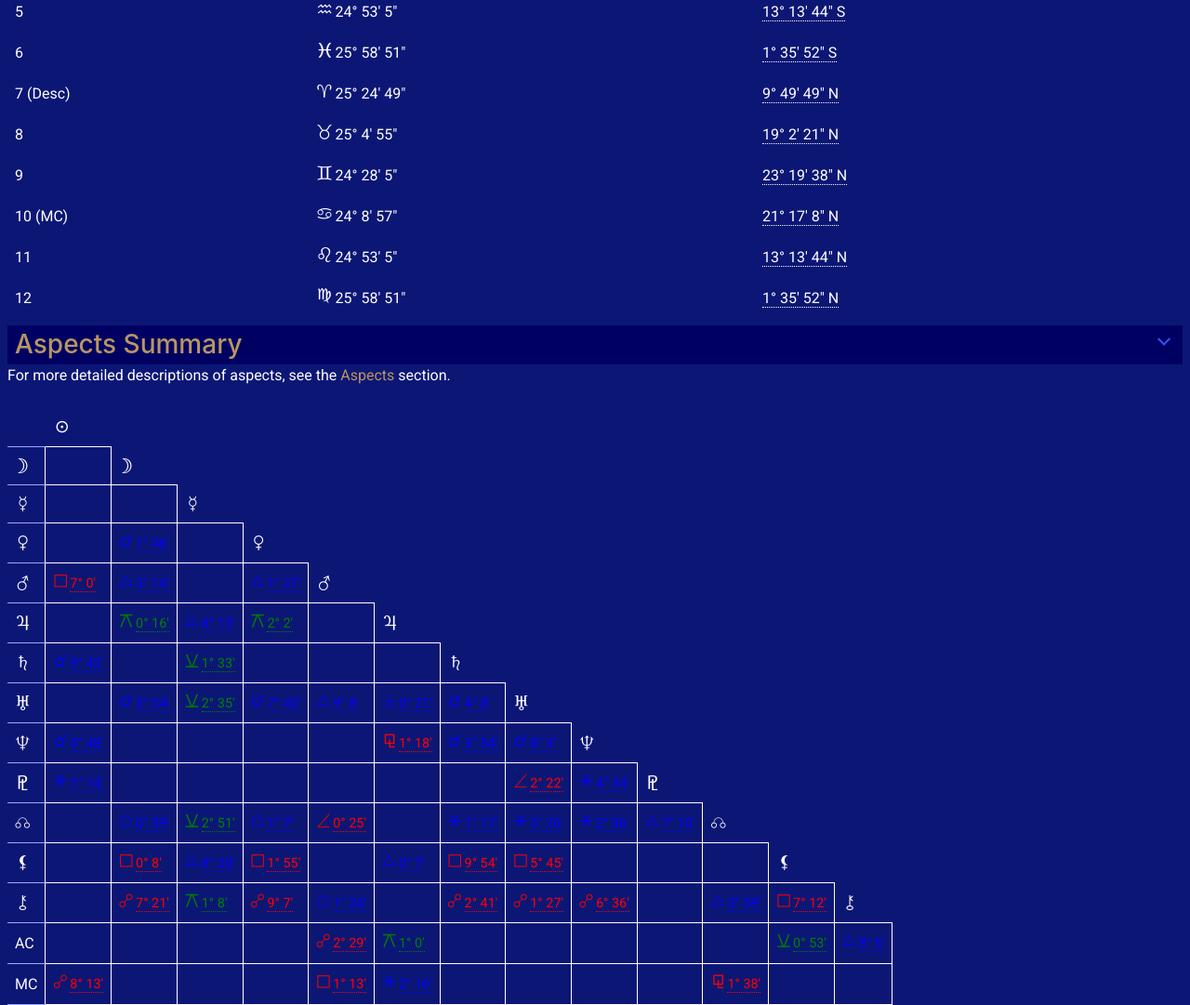
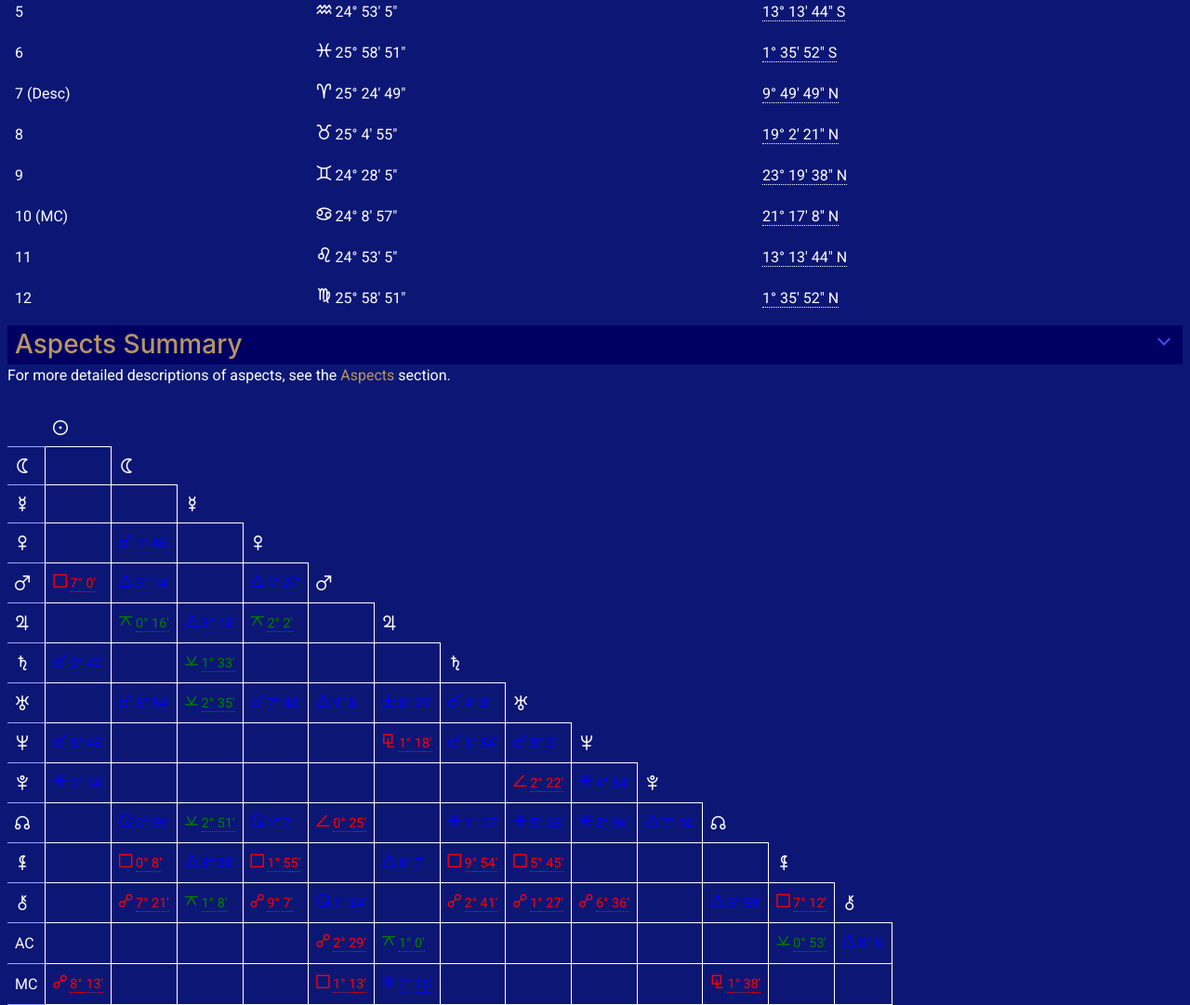
Before and after one commit to chalkandcheese/epistyle, a website: page dev/index.html in a window 1280 px wide. Shown: the part 1719-2800 px from the top of the page at 93% size. Drawn offline with nearby package versions, Linux system fonts and the light colour scheme; some icons are missing; a web font is replaced by a local one.

Commit message:
Use new glyphs for icons
Change font name from freenatalchart-icons to firmament

```diff
--- a/src/_icons.scss
+++ b/src/_icons.scss
@@ -1,61 +1,66 @@
-/* Generated by Glyphter (http://www.glyphter.com) on  Sat Sep 12 2020*/
+/* Generated by Glyphter (http://www.glyphter.com) on  Sun Dec 27 2020*/
 @font-face {
-    font-family: 'freenatalchart icons';
-    src: url('fonts/freenatalchart-icons.eot');
-    src: url('fonts/freenatalchart-icons.eot?#iefix') format('embedded-opentype'),
-         url('fonts/freenatalchart-icons.woff') format('woff'),
-         url('fonts/freenatalchart-icons.ttf') format('truetype'),
-         url('fonts/freenatalchart-icons.svg#freenatalchart-icons') format('svg');
+    font-family: 'firmament';
+    src: url('fonts/firmament.eot');
+    src: url('fonts/firmament.eot?#iefix') format('embedded-opentype'),
+         url('fonts/firmament.woff') format('woff'),
+         url('fonts/firmament.ttf') format('truetype'),
+         url('fonts/firmament.svg#firmament') format('svg');
     font-weight: normal;
     font-style: normal;
 }
 [class*='fnc-']:before{
 	display: inline-block;
-   font-family: 'freenatalchart icons';
+   font-family: 'firmament';
    font-style: normal;
    font-weight: normal;
    line-height: 1;
    -webkit-font-smoothing: antialiased;
    -moz-osx-font-smoothing: grayscale
 }
-.fnc-Aries:before{content:'\0041';}
+
+.fnc-Gemini:before{content:'\0041';}
 .fnc-Aquarius:before{content:'\0042';}
-.fnc-Cancer:before{content:'\0043';}
-.fnc-Capricorn:before{content:'\0044';}
-.fnc-Chiron:before{content:'\0045';}
-.fnc-Gemini:before{content:'\0046';}
-.fnc-Jupiter:before{content:'\0047';}
-.fnc-Leo:before{content:'\0048';}
-.fnc-Libra:before{content:'\0049';}
-.fnc-Mars:before{content:'\004a';}
-.fnc-MeanApog:before{content:'\004b';}
-.fnc-MeanNode:before{content:'\004c';}
-.fnc-Mercury:before{content:'\004d';}
-.fnc-Moon:before{content:'\004e';}
-.fnc-Neptune:before{content:'\004f';}
-.fnc-Pisces:before{content:'\0050';}
-.fnc-Pluto:before{content:'\0051';}
-.fnc-Sagittarius:before{content:'\0052';}
-.fnc-Saturn:before{content:'\0053';}
-.fnc-Scorpio:before{content:'\0054';}
-.fnc-Sun:before{content:'\0055';}
-.fnc-Taurus:before{content:'\0056';}
-.fnc-Uranus:before{content:'\0057';}
-.fnc-Venus:before{content:'\0058';}
-.fnc-Virgo:before{content:'\0059';}
-.fnc-BiQuintile:before{content:'\005a';}
-.fnc-Conjunction:before{content:'\0061';}
-.fnc-Novile:before{content:'\0062';}
-.fnc-Opposition:before{content:'\0063';}
-.fnc-Quincunx:before{content:'\0064';}
-.fnc-Quintile:before{content:'\0065';}
-.fnc-SemiSextile:before{content:'\0066';}
-.fnc-SemiSquare:before{content:'\0067';}
-.fnc-Septile:before{content:'\0068';}
-.fnc-Sesquisquare:before{content:'\0069';}
-.fnc-Sextile:before{content:'\006a';}
+.fnc-Leo:before{content:'\0043';}
+.fnc-Sagittarius:before{content:'\0044';}
+.fnc-Aries:before{content:'\0045';}
+.fnc-Libra:before{content:'\0046';}
+.fnc-Pisces:before{content:'\0047';}
+.fnc-Scorpio:before{content:'\0048';}
+.fnc-Taurus:before{content:'\0049';}
+.fnc-Virgo:before{content:'\004a';}
+.fnc-Cancer:before{content:'\004b';}
+.fnc-Capricorn:before{content:'\004c';}
+.fnc-Jupiter:before{content:'\004d';}
+.fnc-Mars:before{content:'\004e';}
+.fnc-Vesta:before{content:'\004f';}
+.fnc-Juno:before{content:'\0050';}
+.fnc-Chiron:before{content:'\0051';}
+.fnc-Venus:before{content:'\0052';}
+.fnc-Uranus:before{content:'\0053';}
+.fnc-MeanApog:before{content:'\0054';}
+.fnc-Saturn:before{content:'\0055';}
+.fnc-Ceres:before{content:'\0056';}
+.fnc-Mercury:before{content:'\0057';}
+.fnc-Sun:before{content:'\0058';}
+.fnc-Pallas:before{content:'\0059';}
+.fnc-Pluto:before{content:'\005a';}
+.fnc-Neptune:before{content:'\0061';}
+.fnc-Moon:before{content:'\0062';}
+.fnc-MeanNode:before{content:'\0063';}
+.fnc-Opposition:before{content:'\0064';}
+.fnc-Trine:before{content:'\0065';}
+.fnc-SemiSquare:before{content:'\0066';}
+.fnc-Quintile:before{content:'\0067';}
+.fnc-Novile:before{content:'\0068';}
+.fnc-Septile:before{content:'\0069';}
+.fnc-Conjunction:before{content:'\006a';}
 .fnc-Square:before{content:'\006b';}
-.fnc-Trine:before{content:'\006c';}
+.fnc-Sextile:before{content:'\006c';}
+.fnc-Sesquisquare:before{content:'\006d';}
+.fnc-BiQuintile:before{content:'\006e';}
+.fnc-SemiSextile:before{content:'\006f';}
+.fnc-Quincunx:before{content:'\0070';}
 
 i{
     &.icon-planet{
```
Also changed, not shown: dist/base.css, dist/base.min.css, dist/fonts/firmament.ttf (added), dist/fonts/firmament.woff (added), 2 other files.
